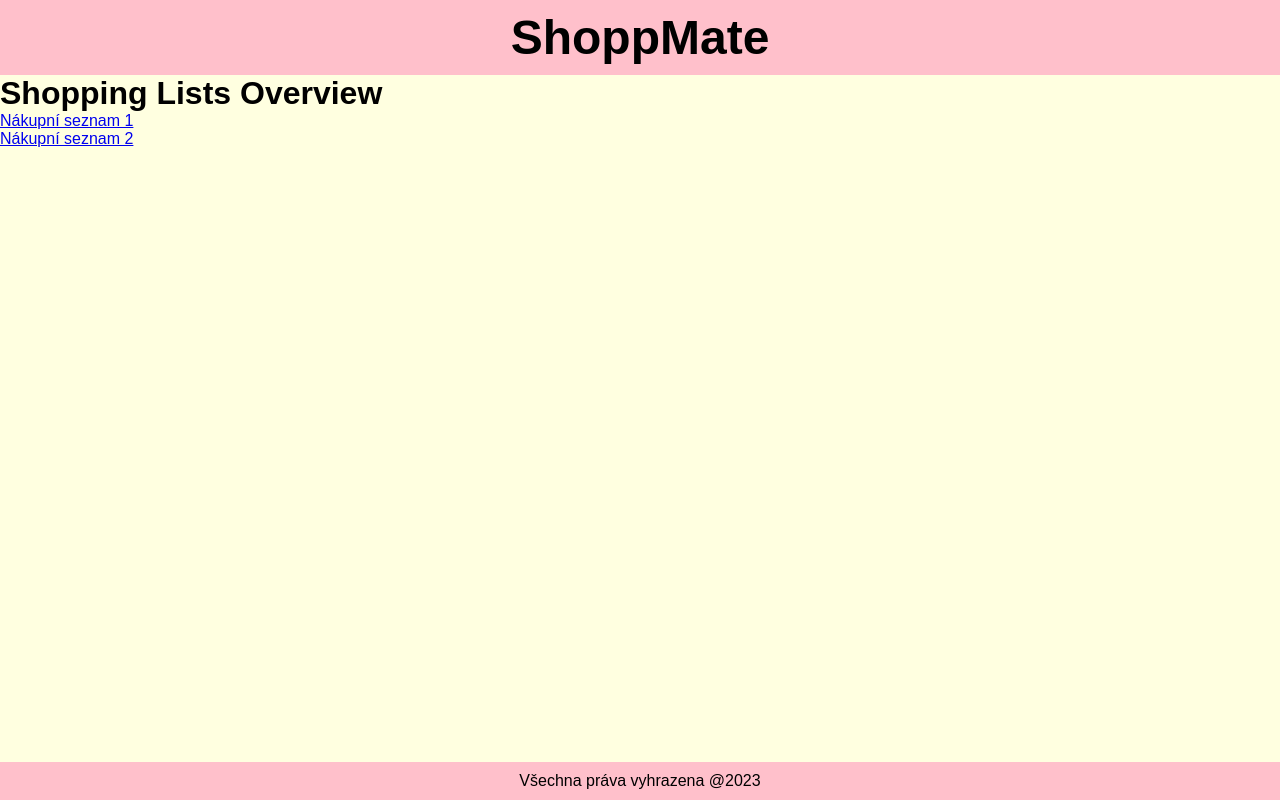
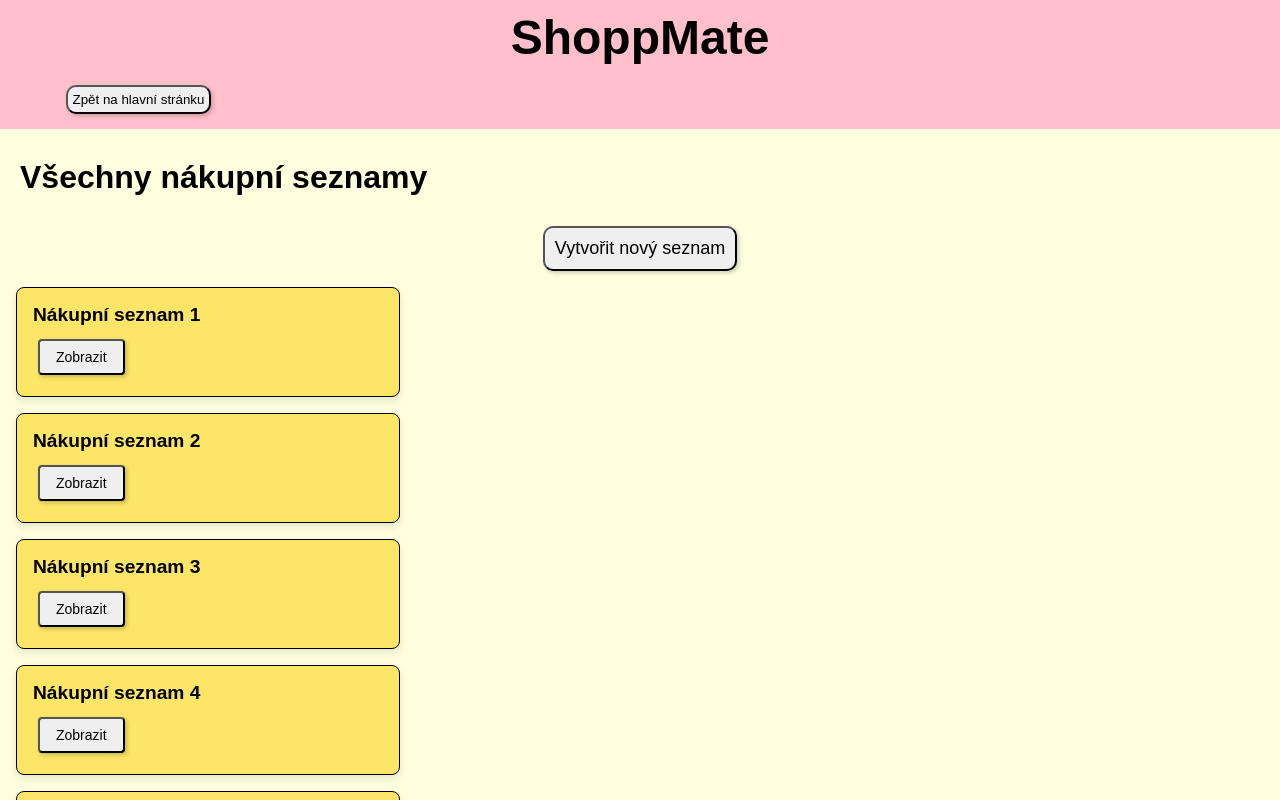
Before and after one commit to Rammfon/Shoppmate-app, a React (Create React App) app: page / in a window 1280 px wide. Shown: the top 800 px of the page. Built offline with nearby package versions, Linux system fonts and the light colour scheme.

Commit message:
Popis změn

```diff
--- a/src/App.css
+++ b/src/App.css
@@ -8,6 +8,7 @@ button {
     transition: background-color 0.3s ease;
     height: auto;
    width: auto;
+   cursor: pointer;
 
   }
 
@@ -15,7 +16,9 @@ button {
     background-color: pink;
   }
 
-
+ .home {
+  flex-direction: column;
+ }
 
   .content {
     flex-grow: 1;
--- a/src/App.js
+++ b/src/App.js
@@ -14,7 +14,7 @@ function App() {
         <div className="content">
         <Routes>
   <Route path="/" element={<ShoppingListOverview />} />
-  <Route path= "/api/shopping-lists/:id" element={<ShoppingListDetail />} />
+  <Route path= "/shopping-lists/:id" element={<ShoppingListDetail  />} />
 </Routes>
         </div>
         <Footer />
--- /dev/null
+++ b/src/Data/Mockup.js
@@ -0,0 +1,39 @@
+const shoppingLists = [
+    { id: 1, name: 'Nákupní seznam 1', members: ["Vy", "Uživatel 1", "Uživatel 2", "Uživatel 3"], items: [
+        { id: 1, name: "Položka 1", status: "nevyřešená" },
+        { id: 2, name: "Položka 2", status: "nevyřešená" },
+
+      ], },
+    { id: 2, name: 'Nákupní seznam 2', members: ["Vy", "Uživatel 4", "Uživatel 5", "Uživatel 6"], items: [
+        { id: 3, name: "Položka 1", status: "nevyřešená" },
+        { id: 4, name: "Položka 2", status: "nevyřešená" },
+
+
+      ],},
+      { id: 3, name: 'Nákupní seznam 3', members: ["Vy", "Uživatel 7", "Uživatel 8"], items: [
+        { id: 5, name: "Položka 1", status: "nevyřešená" },
+        { id: 6, name: "Položka 2", status: "nevyřešená" },
+        { id: 7, name: "Položka 3", status: "nevyřešená" },
+
+      ],},
+      { id: 4, name: 'Nákupní seznam 4', members: ["Vy", "Uživatel 9", "Uživatel 10", "Uživatel 11"], items: [
+        { id: 8, name: "Položka 1", status: "nevyřešená" },
+        { id: 9, name: "Položka 2", status: "nevyřešená" },
+
+
+      ],},
+      { id: 5, name: 'Nákupní seznam 5', members: ["Vy", "Uživatel 12", "Uživatel 13", "Uživatel 14"], items: [
+        { id: 10, name: "Položka 1", status: "nevyřešená" },
+        { id: 11, name: "Položka 2", status: "nevyřešená" },
+        { id: 12, name: "Položka 3", status: "nevyřešená" },
+
+      ],},
+      { id: 6, name: 'Nákupní seznam 6', members: ["Vy", "Uživatel 12", "Uživatel 13", "Uživatel 14"], items: [
+        { id: 10, name: "Položka 1", status: "nevyřešená" },
+        { id: 11, name: "Položka 2", status: "nevyřešená" },
+        { id: 12, name: "Položka 3", status: "nevyřešená" },
+
+      ],},
+    // ... add more shopping lists
+  ];
+  export default shoppingLists
--- /dev/null
+++ b/src/components/CreateListModal.css
@@ -0,0 +1,45 @@
+body.active-modal {
+    overflow-y: hidden;
+}
+
+.btn-modal {
+    padding: 10px 10px;
+    display: block;
+    margin: 30px auto 0;
+    font-size: 18px;
+
+
+}
+
+.modal, .overlay {
+    width: 100vw;
+    height: 100vh;
+    top: 0;
+    left: 0;
+    right: 0;
+    bottom: 0;
+    position: fixed;
+}
+
+.overlay {
+    background: rgba(49,49,49,0.8);
+}
+.modal-content {
+    position: absolute;
+    top: 40%;
+    left: 50%;
+    transform: translate(-50%, -50%);
+    line-height: 1.4;
+    background: #f1f1f1;
+    padding: 14px 28px;
+    border-radius: 3px;
+    max-width: 600px;
+    min-width: 300px;
+}
+
+.close-modal {
+    position: absolute;
+    top: 10px;
+    right: 10px;
+    padding: 5px 7px;
+}
--- /dev/null
+++ b/src/components/CreateListModal.js
@@ -0,0 +1,51 @@
+// CreateListModal.js
+
+import React, { useState } from "react";
+import "./CreateListModal.css";
+
+export default function CreateListModal({ onCreateList, toggleModal, isModalOpen }) {
+  const [listName, setListName] = useState('');
+
+  const handleSaveList = () => {
+    // Vytvořte nový seznam
+    const newList = {
+      id: Date.now(),
+      name: listName,
+      members: ["Vy"],
+      items: [],
+    };
+
+    // Zavolejte funkci na vytvoření seznamu, kterou jste předali jako prop
+    onCreateList(newList);
+
+    // Zavřete modální okno
+    toggleModal();
+  };
+
+  return (
+    <>
+      <button onClick={toggleModal} className="btn-modal">
+        Vytvořit nový seznam
+      </button>
+
+      {isModalOpen && (
+        <div className="modal">
+          <div onClick={toggleModal} className="overlay"></div>
+          <div className="modal-content">
+            <h2>Nový seznam</h2>
+            <input
+              type="text"
+              id="listName"
+              placeholder="Název seznamu"
+              value={listName}
+              onChange={(e) => setListName(e.target.value)}
+            />
+            <button className="close-modal" onClick={handleSaveList}>
+              Uložit
+            </button>
+          </div>
+        </div>
+      )}
+    </>
+  );
+}
--- /dev/null
+++ b/src/components/Header.css
@@ -0,0 +1,4 @@
+.home {
+    margin-top: 20px;
+   margin-right: 80%;
+}
--- a/src/components/Header.js
+++ b/src/components/Header.js
@@ -1,10 +1,14 @@
 import React from 'react';
-
+import { Link } from 'react-router-dom';
+import "./Header.css"
 
 const Header = () => {
   return (
     <div className='header'>
     <h1>ShoppMate</h1>
+    <Link to={`/`}>
+        <button className='home'>Zpět na hlavní stránku</button>
+      </Link>
     </div>
   );
 };
--- a/src/components/ShoppingListDetail.js
+++ b/src/components/ShoppingListDetail.js
@@ -6,15 +6,15 @@ import AddMember from "./AddMember";
 import AddItem from "./AddItem";
 import RemoveItem from "./RemoveItem";
 import { useParams } from 'react-router-dom';
+import mockup from '../Data/Mockup';
 const ShoppingListDetail = () => {
+
   const { id } = useParams();
 
   // State to store shopping list data
-  const [shoppingList, setShoppingList] = useState({
-    name: [],
-    members: [],
-    items: [],
-  });
+
+  const [shoppingList, setShoppingList] = useState (mockup.find(item => item.id === parseInt(id)));
+
 
   const [viewMode, setViewMode] = useState("vlastník");
   const [isOwner, setIsOwner] = useState(true);
@@ -112,10 +112,10 @@ const ShoppingListDetail = () => {
       </div>
 
       {editingName ? (
-        <EditShoppingListName currentName={shoppingList.name} onSave={changeName} />
-      ) : (
+  <EditShoppingListName currentName={shoppingList?.name} onSave={changeName} />
+) : (
         <h1>
-          {shoppingList.name}
+          {shoppingList?.name}
           {isOwner && viewMode === "vlastník" && !editingName && (
             <button className="button" onClick={() => handleEditClick()}>Editovat</button>
           )}
@@ -129,7 +129,7 @@ const ShoppingListDetail = () => {
 
       <h2>Členové nákupního seznamu:</h2>
       <ul className="memberlist">
-        {shoppingList.members.map((member, index) => (
+        {shoppingList?.members.map((member, index) => (
           <li key={index} className="memberitem">
             {member}
 
@@ -159,7 +159,7 @@ const ShoppingListDetail = () => {
 
       <h2>Položky seznamu:</h2>
       <ul>
-        {shoppingList.items
+        {shoppingList?.items
           .filter((item) => {
             return (
               selectedStatus === "vše" ||
--- a/src/components/ShoppingListOverview.js
+++ b/src/components/ShoppingListOverview.js
@@ -1,34 +1,49 @@
 // ShoppingListOverview.js
 
 import React from 'react';
-import { Link } from 'react-router-dom';
+import { useState } from 'react';
+import { Link, useNavigate,} from 'react-router-dom';
+import mockup from '../Data/Mockup';
+import ShoppingListThumbnail from './ShoppingListThumbNail';
+import CreateListModal from './CreateListModal';
 
 const ShoppingListOverview = () => {
-  // Assuming you have an array of shopping lists
-  const shoppingLists = [
-    { id: 1, name: 'Nákupní seznam 1', members: ["Vy", "Uživatel 1", "Uživatel 2", "Uživatel 3"], items: [
-        { id: 1, name: "Položka 1", status: "nevyřešená" },
-        { id: 2, name: "Položka 2", status: "nevyřešená" },
+  const shoppingLists = mockup;
+  const [shoppingListy, setShoppingLists] = useState(shoppingLists);
 
-      ], },
-    { id: 2, name: 'Nákupní seznam 2', members: ["Vy", "Uživatel 4", "Uživatel 5", "Uživatel 6"], items: [
-        { id: 3, name: "Položka 1", status: "nevyřešená" },
-        { id: 4, name: "Položka 2", status: "nevyřešená" },
+  const handleCreateList = (newList) => {
+    // Zpracujte vytvoření nového seznamu a aktualizujte stav seznamů
+    setShoppingLists([...shoppingListy, newList]);
+  };
 
-      ],},
-    // ... add more shopping lists
-  ];
 
+
+    const navigate = useNavigate();
+
+
+
+    const [isModalOpen, setModalOpen] = useState(false);
+
+
+      const toggleModal = () => {
+        setModalOpen(!isModalOpen);
+        const detailClick = (shoppingListId) => {
+          navigate(`/shopping-lists/${shoppingListId}`);
+      };
+
+  };
   return (
     <div className="shopping-list-overview">
-      <h1>Shopping Lists Overview</h1>
+      <h1>Všechny nákupní seznamy</h1>
+      <CreateListModal onCreateList={handleCreateList} toggleModal={toggleModal} isModalOpen={isModalOpen}/>
       <ul>
-        {shoppingLists.map((list) => (
+        {shoppingListy.map((list) => (
           <li key={list.id}>
-           <Link to={`/api/shopping-lists/${ shoppingLists.id}`}>{list.name}</Link>
+             <ShoppingListThumbnail list={list} />
           </li>
         ))}
       </ul>
+
     </div>
   );
 };
--- /dev/null
+++ b/src/components/ShoppingListThumbNail.css
@@ -0,0 +1,46 @@
+/* Add this to your CSS file or style section */
+
+.shopping-list-overview {
+    display: flexbox;
+    flex-wrap: wrap; /* Allows items to wrap to the next line if the container is too narrow */
+    justify-content: space-between; /* Distributes items evenly with space between them */
+  }
+
+  .shopping-list-overview h1 {
+    margin-left: 20px;
+    margin-top: 30px;
+  }
+
+.shopping-list-thumbnail {
+    border: 1px solid #000000;
+
+    border-radius: 8px;
+    padding: 16px;
+    margin: 16px;
+    width: 30%;
+    height: auto;
+    box-shadow: 0 4px 8px rgba(0, 0, 0, 0.1);
+    background-color:rgb(252, 229, 103);
+  }
+
+  .shopping-list-thumbnail h2 {
+    font-size: 1.2em;
+    margin-bottom: 8px;
+  }
+
+  .shopping-list-thumbnail p {
+    margin: 8px 0;
+  }
+
+  .shopping-list-thumbnail button {
+
+    color: black;
+    border: 5%;
+    padding: 8px 16px;
+    text-align: center;
+    text-decoration: none;
+    display: inline-block;
+    font-size: 14px;
+    cursor: pointer;
+    border-radius: 4px;
+  }
--- /dev/null
+++ b/src/components/ShoppingListThumbNail.js
@@ -0,0 +1,17 @@
+import React from 'react';
+import { Link } from 'react-router-dom';
+import "./ShoppingListThumbNail.css"
+
+const ShoppingListThumbnail = ({ list }) => {
+  return (
+    <div className="shopping-list-thumbnail">
+      <h2>{list.name}</h2>
+
+      <Link to={`/shopping-lists/${list.id}`}>
+        <button>Zobrazit</button>
+      </Link>
+    </div>
+  );
+};
+
+export default ShoppingListThumbnail;
```
